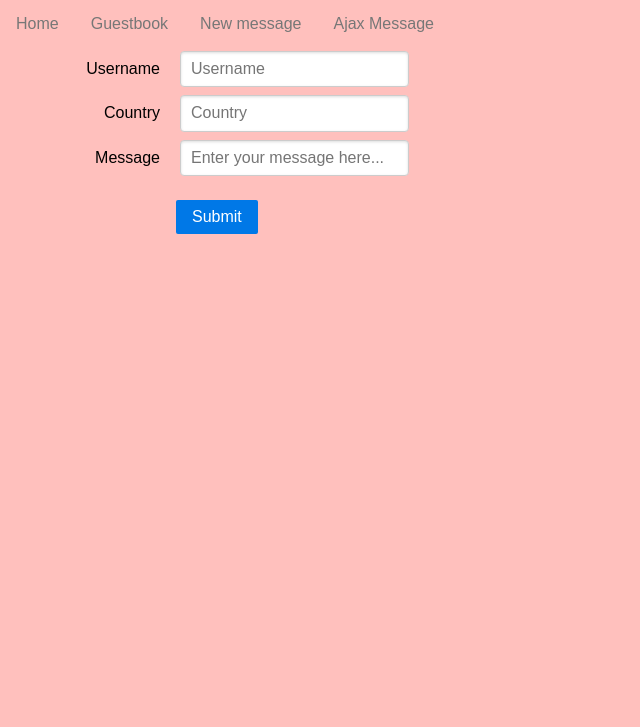
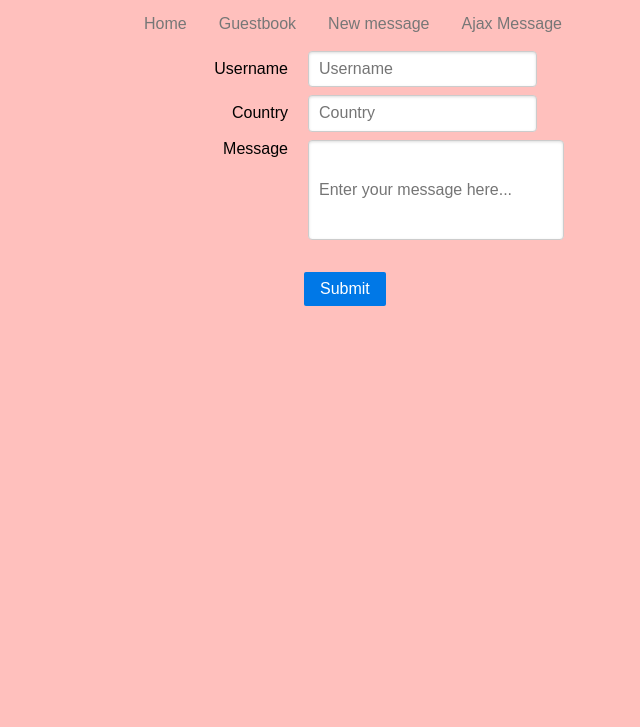
Before and after one commit to laivii/FS-projekti1, a website: page public/newmessage.html in a window 1280 px wide. Shown: the part 73-800 px from the top of the page, without its empty margins (0-640 px from the left). Drawn offline with nearby package versions, Linux system fonts and the light colour scheme.

Commit message:
route for js and css

```diff
--- a/main.js
+++ b/main.js
@@ -30,6 +30,8 @@ function formatTable() {
     return table;
 }
 
+app.use(express.static('./public/static/'));
+
 app.get('/', function(req, res) {
     var contents = fs.readFileSync('./public/index.html');
     res.send(contents.toString());
--- a/public/newmessage.html
+++ b/public/newmessage.html
@@ -2,9 +2,9 @@
 <html lang="en">
 	<head>
 		<title>New message</title>
-		<link rel="stylesheet" href="styles.css">
         <link rel="stylesheet" href="https://cdn.jsdelivr.net/npm/purecss@3.0.0/build/pure-min.css" integrity="sha384-X38yfunGUhNzHpBaEBsWLO+A0HDYOQi8ufWDkZ0k9e0eXz/tH3II7uKZ9msv++Ls" crossorigin="anonymous">
-		<meta charset="utf-8">
+		<link rel="stylesheet" href="/styles.css">
+        <meta charset="utf-8">
 		<meta name="viewport" content="width=device-width, initial-scale-1">
 	</head>
 	<body>
@@ -33,13 +33,13 @@
                     <label for="aligned-name">Username</label>
                     <input type="text" id="aligned-name" placeholder="Username" />
                 </div>
-                <div class="pure-control-group">
+                <div class="pure-control-group pure-u-1-2">
                     <label for="aligned-country">Country</label>
                     <input type="text" id="aligned-country" placeholder="Country" />
                 </div>
-                <div class="pure-control-group">
+                <div class="pure-control-group pure-u-1-2">
                     <label for="aligned-message">Message</label>
-                    <input type="text" id="aligned-message" placeholder="Enter your message here..." />
+                    <input class="pure-u-1-2" type="text" id="aligned-message" style="height: 100px; vertical-align: top;" placeholder="Enter your message here..." />
                 </div>
                 <div class="pure-controls">
                     <button id="form-submit" type="submit" class="pure-button pure-button-primary">Submit</button>
--- a/public/styles.css
+++ b/public/static/styles.css
@@ -2,6 +2,9 @@
 
 body {
     background-color: #FFC0BD;
+    width: 80%;
+    margin-left: auto;
+    margin-right: auto;
 }
 
 ul {
```
Also changed, not shown: public/static/script.js (added).
